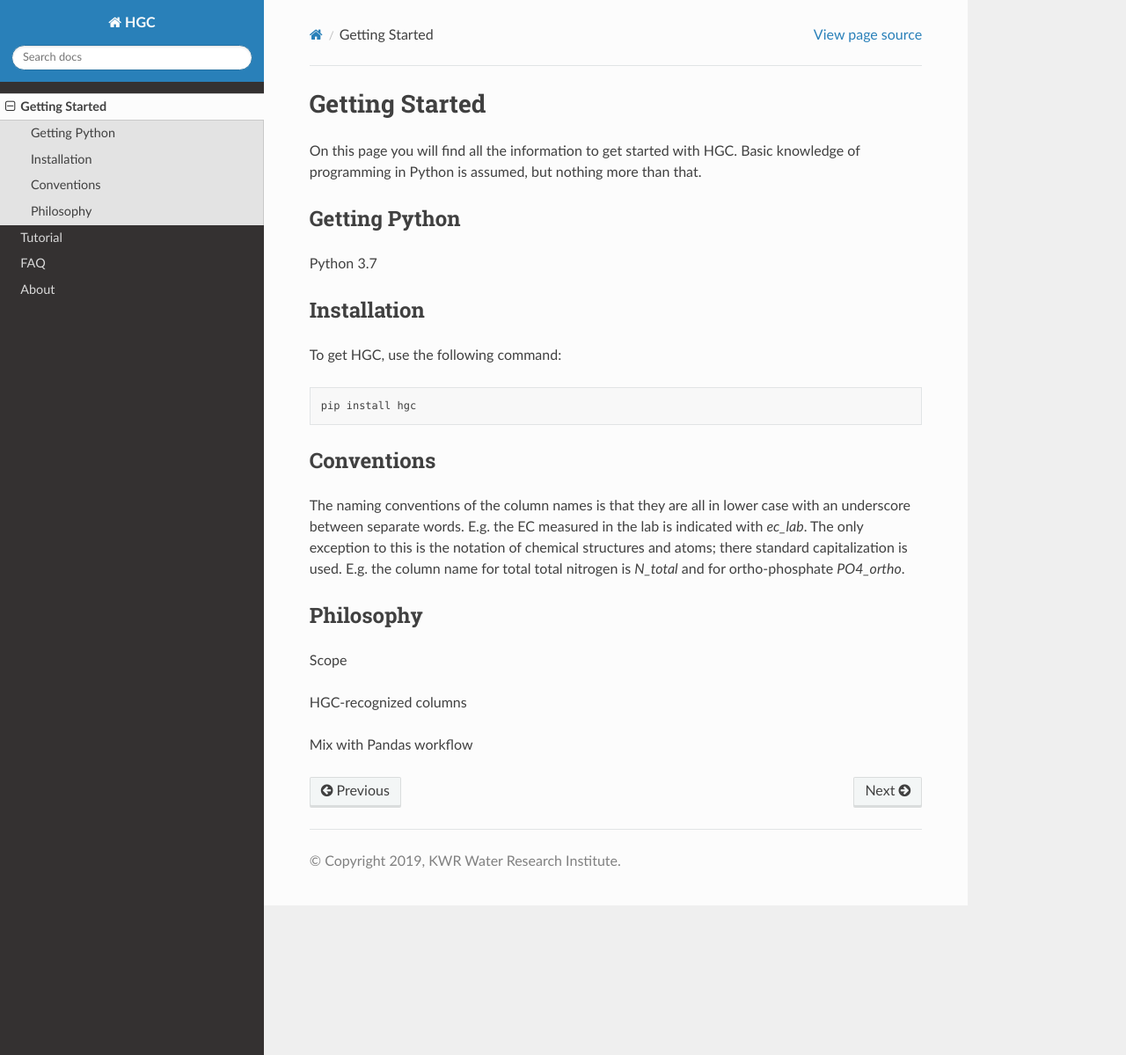
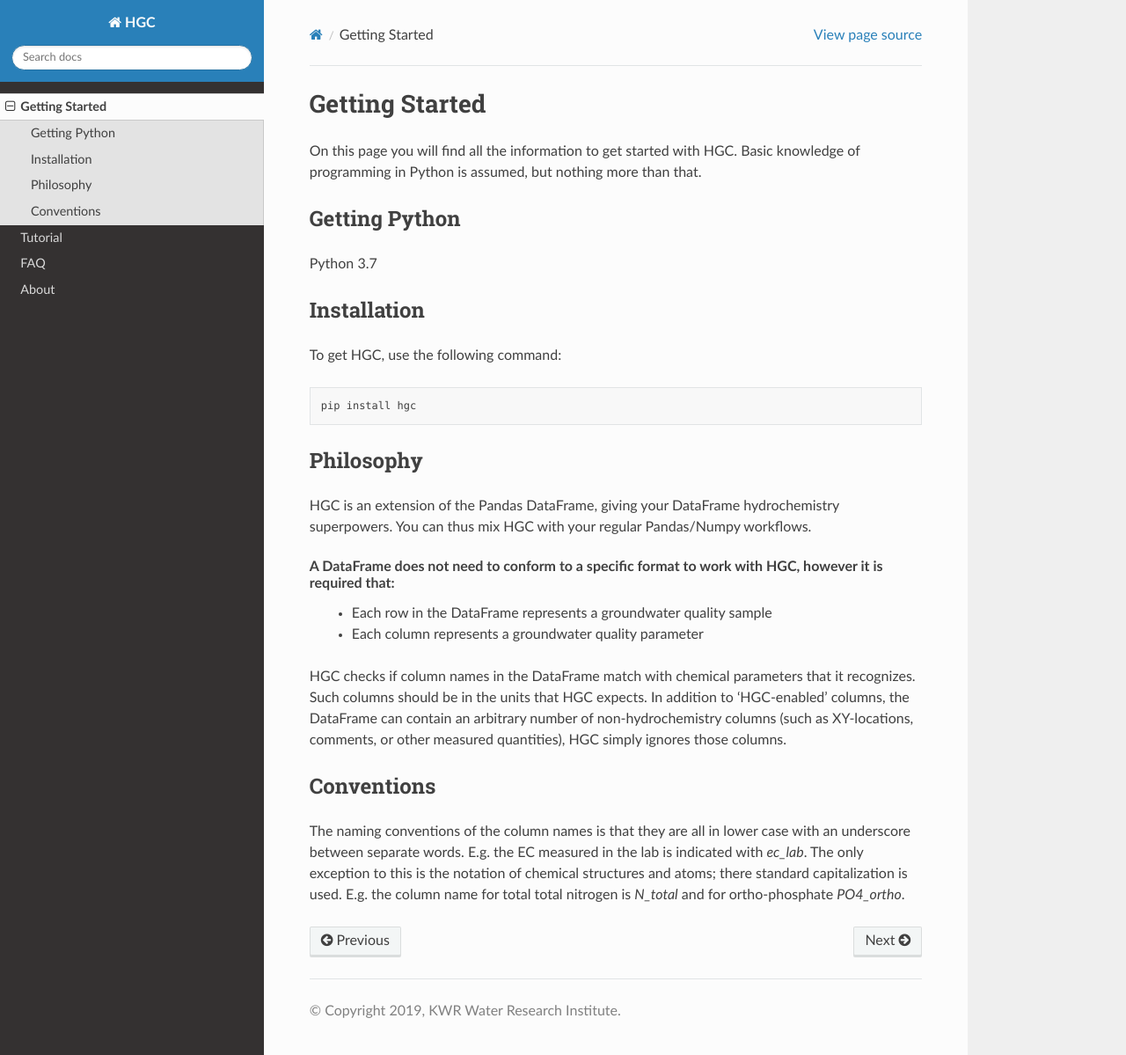
Before and after one commit to KWR-Water/hgc, a Sphinx documentation site: the page built from docs/source/getting-started.rst, in a window 1280 px wide and 1199 px high. Shown: the whole window at 88% size. Built offline with Sphinx 7.4.7 and the Read the Docs theme 2.0.0, drawn with Linux system fonts in a browser that asks for light colours; pages that are not in the unit, such as notebooks, are missing from menus.

Commit message:
Docs update

```diff
--- a/docs/source/getting-started.rst
+++ b/docs/source/getting-started.rst
@@ -1,3 +1,4 @@
+===============
 Getting Started
 ===============
 On this page you will find all the information to get started with HGC.
@@ -14,17 +15,23 @@ To get HGC, use the following command::
 
     pip install hgc
 
+Philosophy
+----------
+HGC is an extension of the Pandas DataFrame, giving your DataFrame hydrochemistry superpowers. You can thus
+mix HGC with your regular Pandas/Numpy workflows.
+
+A DataFrame does not need to conform to a specific format to work with HGC, however it is required that:
+ - Each row in the DataFrame represents a groundwater quality sample
+ - Each column represents a groundwater quality parameter
+
+HGC checks if column names in the DataFrame match with chemical parameters that it recognizes. Such columns
+should be in the units that HGC expects. In addition to 'HGC-enabled' columns, the DataFrame can contain
+an arbitrary number of non-hydrochemistry columns (such as XY-locations, comments, or other
+measured quantities), HGC simply ignores those columns.
+
 Conventions
 -----------
 The naming conventions of the column names is that they are all in lower case with
 an underscore between separate words. E.g. the EC measured in the lab is indicated with
 `ec_lab`. The only exception to this is the notation of chemical structures and atoms; there standard capitalization
 is used. E.g. the column name for total total nitrogen is `N_total` and for ortho-phosphate `PO4_ortho`.
-
-Philosophy
-----------
-Scope
-
-HGC-recognized columns
-
-Mix with Pandas workflow
```
